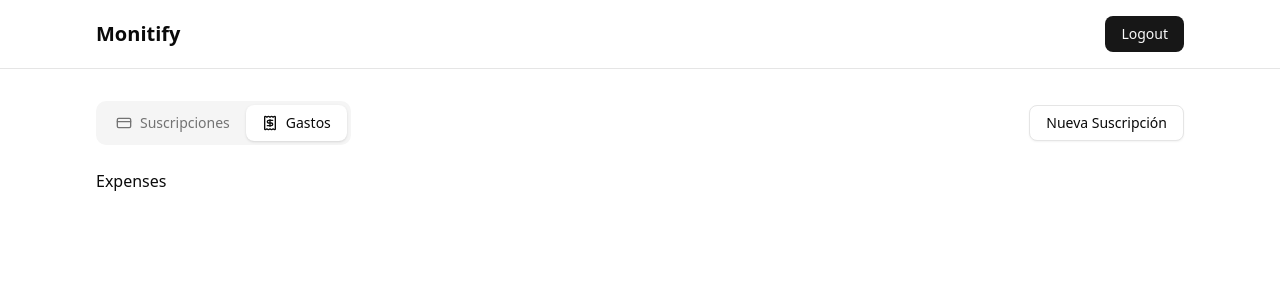
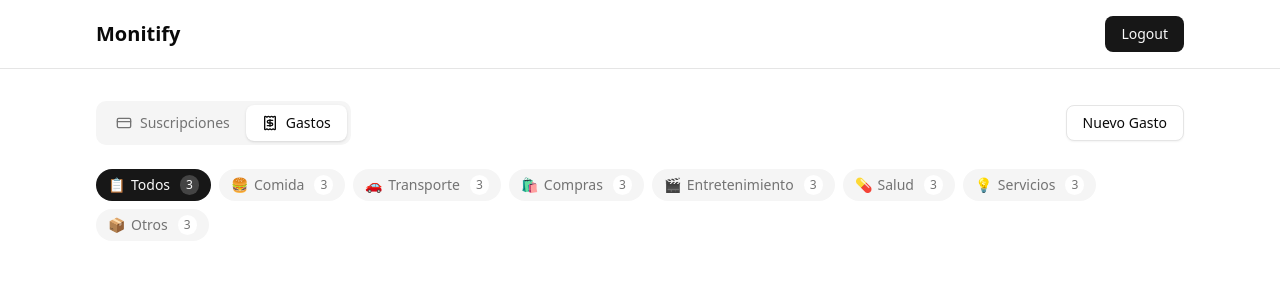
Before and after one commit to Alejandro1709/monitify, a React (Vite) app: page / in a window 1280 px wide. Both pictures are taken after a click on the button "Gastos". Shown: the top 300 px of the page. Built offline with nearby package versions, Linux system fonts and the light colour scheme.

Commit message:
Add: ExpensesView, ExpenseFilter components and add expense types

```diff
--- a/src/App.tsx
+++ b/src/App.tsx
@@ -2,6 +2,7 @@ import { useState } from 'react'
 import Header from '@/components/header'
 import ToolBar from '@/components/toolbar'
 import SubscriptionsView from '@/components/subscriptions/subscriptions-view'
+import ExpensesView from '@/components/expenses/expenses-view'
 
 function App() {
   const [viewMode, setViewMode] = useState<'subscriptions' | 'expenses'>(
@@ -19,7 +20,7 @@ function App() {
           <SubscriptionsView />
         ) : (
           <>
-            <h2>Expenses</h2>
+            <ExpensesView />
           </>
         )}
       </main>
--- /dev/null
+++ b/src/components/expenses/expense-filter.tsx
@@ -0,0 +1,65 @@
+import { motion } from 'motion/react'
+import { cn } from '@/lib/utils'
+import {
+  expenseCategoryIcons,
+  expenseCategoryLabels,
+  type ExpenseCategory,
+} from '@/types/expense'
+
+interface Props {
+  selected: ExpenseCategory | 'all'
+  onChange: (category: ExpenseCategory | 'all') => void
+}
+
+const categories: (ExpenseCategory | 'all')[] = [
+  'all',
+  'food',
+  'transport',
+  'shopping',
+  'entertainment',
+  'health',
+  'utilities',
+  'other',
+]
+
+function ExpenseFilter({ selected, onChange }: Props) {
+  return (
+    <div className="flex flex-wrap gap-2">
+      {categories.map((category) => {
+        const isSelected = selected === category
+        const label =
+          category === 'all' ? 'Todos' : expenseCategoryLabels[category]
+        const icon = category === 'all' ? '📋' : expenseCategoryIcons[category]
+        // const count = counts[category]
+
+        return (
+          <motion.button
+            key={category}
+            onClick={() => onChange(category)}
+            whileHover={{ scale: 1.02 }}
+            whileTap={{ scale: 0.98 }}
+            className={cn(
+              'px-3 py-1.5 rounded-full text-sm font-medium transition-colors flex items-center gap-1.5',
+              isSelected
+                ? 'bg-primary text-primary-foreground'
+                : 'bg-muted text-muted-foreground hover:bg-muted/80',
+            )}
+          >
+            <span>{icon}</span>
+            <span>{label}</span>
+            <span
+              className={cn(
+                'ml-1 px-1.5 py-0.5 rounded-full text-xs',
+                isSelected ? 'bg-primary-foreground/20' : 'bg-background',
+              )}
+            >
+              3
+            </span>
+          </motion.button>
+        )
+      })}
+    </div>
+  )
+}
+
+export default ExpenseFilter
--- /dev/null
+++ b/src/components/expenses/expenses-view.tsx
@@ -0,0 +1,20 @@
+import { useState } from 'react'
+import ExpenseFilter from '@/components/expenses/expense-filter'
+import type { ExpenseCategory } from '@/types/expense'
+
+function ExpensesView() {
+  const [selectedCategory, setSelectedCategory] = useState<
+    ExpenseCategory | 'all'
+  >('all')
+
+  return (
+    <div className="space-y-6">
+      <ExpenseFilter
+        selected={selectedCategory}
+        onChange={setSelectedCategory}
+      />
+    </div>
+  )
+}
+
+export default ExpensesView
--- a/src/components/toolbar.tsx
+++ b/src/components/toolbar.tsx
@@ -13,9 +13,15 @@ function ToolBar({ mode, onModeChange }: Props) {
     <div className="flex flex-row justify-between items-center gap-4 mb-6">
       <ModeToggler mode={mode} onModeChange={onModeChange} />
 
-      <Button variant="outline" onClick={() => {}} className="cursor-pointer">
-        Nueva Suscripción
-      </Button>
+      {mode === 'subscriptions' ? (
+        <Button variant="outline" onClick={() => {}} className="cursor-pointer">
+          Nueva Suscripción
+        </Button>
+      ) : (
+        <Button variant="outline" onClick={() => {}} className="cursor-pointer">
+          Nuevo Gasto
+        </Button>
+      )}
     </div>
   )
 }
--- /dev/null
+++ b/src/types/expense.ts
@@ -0,0 +1,60 @@
+export type ExpenseCategory =
+  | 'food'
+  | 'transport'
+  | 'shopping'
+  | 'entertainment'
+  | 'health'
+  | 'utilities'
+  | 'other'
+
+export const expenseCategoryLabels: Record<ExpenseCategory, string> = {
+  food: 'Comida',
+  transport: 'Transporte',
+  shopping: 'Compras',
+  entertainment: 'Entretenimiento',
+  health: 'Salud',
+  utilities: 'Servicios',
+  other: 'Otros',
+}
+
+export const expenseCategoryIcons: Record<ExpenseCategory, string> = {
+  food: '🍔',
+  transport: '🚗',
+  shopping: '🛍️',
+  entertainment: '🎬',
+  health: '💊',
+  utilities: '💡',
+  other: '📦',
+}
+
+export const expenseCategoryColors: Record<ExpenseCategory, string> = {
+  food: '#F59E0B',
+  transport: '#3B82F6',
+  shopping: '#EC4899',
+  entertainment: '#8B5CF6',
+  health: '#10B981',
+  utilities: '#6366F1',
+  other: '#6B7280',
+}
+
+export type Currency = 'USD' | 'EUR' | 'MXN' | 'ARS' | 'COP' | 'CLP'
+
+export const currencySymbols: Record<Currency, string> = {
+  USD: '$',
+  EUR: '€',
+  MXN: '$',
+  ARS: '$',
+  COP: '$',
+  CLP: '$',
+}
+
+export interface Expense {
+  id: string
+  description: string
+  amount: number
+  currency: Currency
+  category: ExpenseCategory
+  date: string
+  notes?: string
+  createdAt: string
+}
```
